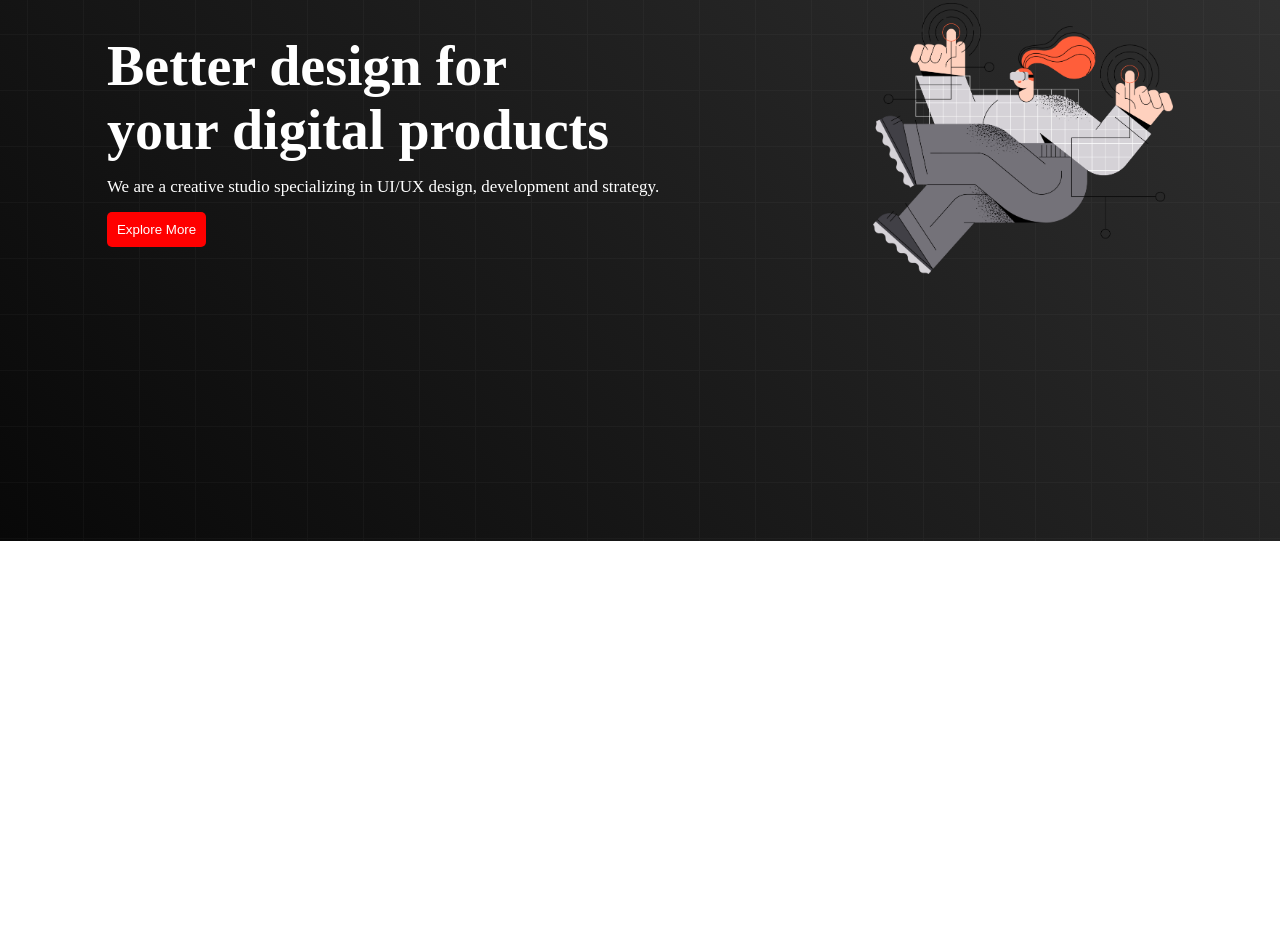
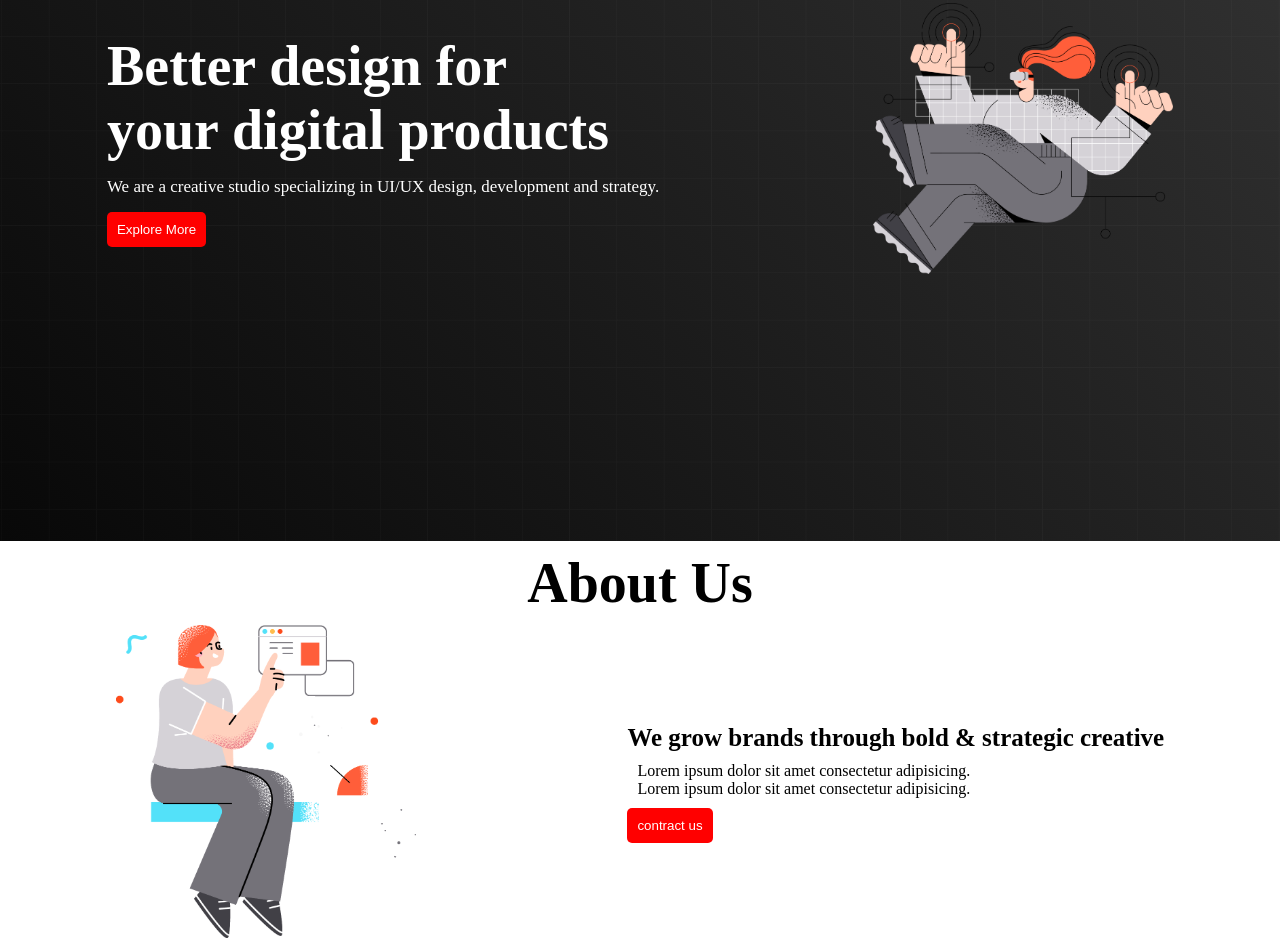
Before and after one commit to marjanislamofficial/conceptual-session, a plain HTML site: page index.html in a window 1280 px wide. Shown: the part 327-1279 px from the top of the page. Before the commit the page ends 868 px from the top, so only its background shows below. Drawn offline with Linux system fonts and the light colour scheme.

Commit message:
second section

```diff
--- a/index.html
+++ b/index.html
@@ -25,6 +25,8 @@
         </nav>
     </header>
     <main>
+
+        <!-- this is second section -->
         <section>
           <div class="banner-container">
             <div class="banner-text">
@@ -38,6 +40,22 @@
             </div>
           </div>
         </section>
+
+        <!-- this is About Us section -->
+        <section>
+            <h1 class="title about-title">About Us</h1>
+          <div class="about-container">
+            <div class="about-info">
+                <h1 class="second-title">We grow brands through bold & strategic creative</h1>
+                <div class="description-second"><p>Lorem ipsum dolor sit amet consectetur adipisicing.</p>
+                    <p>Lorem ipsum dolor sit amet consectetur adipisicing.</p></div>
+                <button class="btn">contract us</button>
+            </div>
+            <div class="about-img">
+                <img class="banner-img" src="./images/section.png" alt="">
+            </div>
+          </div>
+        </section>
     </main>
     <footer></footer>
 </body>
--- a/style.css
+++ b/style.css
@@ -36,6 +36,9 @@
     height: 100vh;
     align-items: center;
     background-image: url("./images/background.png"),linear-gradient(45deg,rgb(8, 8, 8),rgb(53, 53, 53));
+    background-position: center;
+    background-size: cover;
+    background-repeat: no-repeat;
 }
 .title{
     font-size: 56px;
@@ -52,4 +55,25 @@
     border: none;
     border-radius: 5px;
     color: white;
+    cursor: pointer;
 }
+.btn:hover{
+    color: black;
+}
+.about-container{
+    display: flex;
+    flex-direction: row-reverse;
+    justify-content: space-around;
+    align-items: center;
+    padding: 10px;
+}
+.about-title{
+    text-align: center;
+    padding-top: 10px;
+}
+.second-title{
+    font-size: 25px;
+}
+.description-second{
+    padding: 10px;
+}
```
